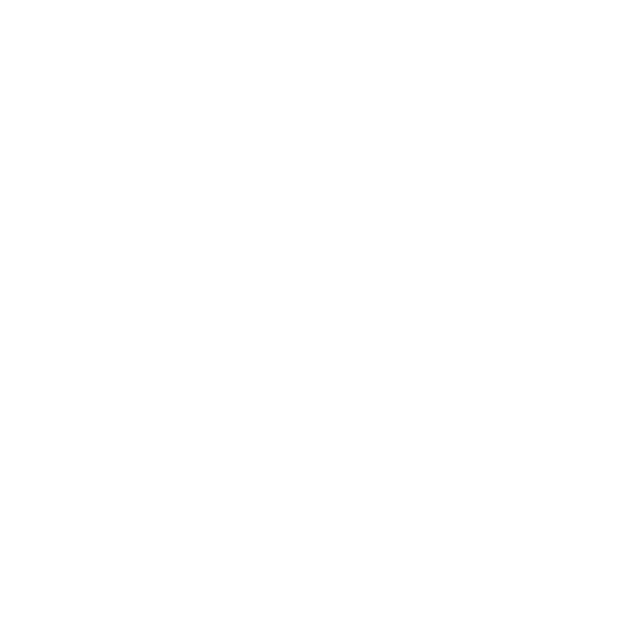
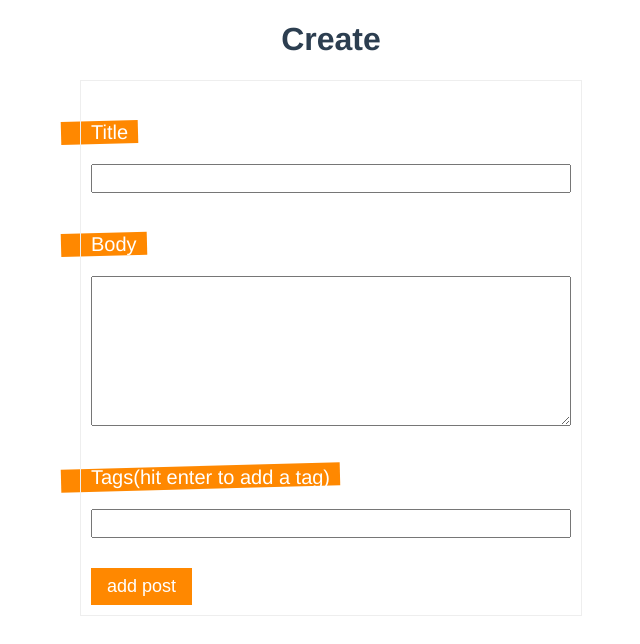
Before and after one commit to yekhantsandev/Composition-Api, a Vue app: page /create in a window 1280 px wide. Before the commit this address had no page. Shown: the top 644 px of the page, without its empty margins (309-949 px from the left). Built offline with nearby package versions, Linux system fonts and the light colour scheme.

Commit message:
create post frontend

```diff
--- a/src/router/index.js
+++ b/src/router/index.js
@@ -1,6 +1,7 @@
 import { createRouter, createWebHistory } from "vue-router";
 import HomeView from "../views/HomeView.vue";
 import Detail from "../views/Detail.vue";
+import Create from "../views/Create.vue";
 
 const routes = [
   {
@@ -14,6 +15,11 @@
     component: Detail,
     props: true
   },
+  {
+    path: '/create',
+    name: 'create',
+    component: Create
+  }
 ];
 
 const router = createRouter({
--- /dev/null
+++ b/src/views/Create.vue
@@ -0,0 +1,103 @@
+<template>
+  <h1>Create</h1>
+  <form>
+    <label>Title</label>
+    <input type="text" v-model="title" required />
+
+    <label>Body</label>
+    <textarea v-model="body" required></textarea>
+
+    <label>Tags(hit enter to add a tag)</label>
+    <input type="text" v-model="tag" @keydown.enter.prevent="handleKeyDown" />
+    <div v-for="tag in tags" :key="tag" class="pill">
+      <h4>{{ tag }}</h4>
+    </div>
+
+    <button>add post</button>
+  </form>
+</template>
+
+<script>
+import { ref } from "vue";
+export default {
+  setup() {
+    let title = ref("");
+    let body = ref("");
+    let tag = ref("");
+    let tags = ref([]);
+
+    let handleKeyDown = () => {
+      if (!tags.value.includes(tag.value)) {
+        tags.value.push(tag.value);
+      }
+      tag.value = "";
+    };
+
+    return { title, body, tag, handleKeyDown, tags };
+  },
+};
+</script>
+
+<style>
+form {
+  max-width: 480px;
+  margin: 0 auto;
+  text-align: left;
+  padding: 10px;
+  border: 1px solid #eee;
+}
+
+input,
+textarea {
+  display: block;
+  margin: 10px 0;
+  width: 100%;
+  padding: 5px 0;
+  box-sizing: border-box;
+}
+
+textarea {
+  height: 150px;
+}
+
+label {
+  display: inline-block;
+  margin-top: 30px;
+  margin-bottom: 10px;
+  position: relative;
+  font-size: 20px;
+  color: white;
+}
+
+label::before {
+  content: "";
+  display: block;
+  width: 100%;
+  height: 100%;
+  background: #ff8800;
+  position: absolute;
+  z-index: -1;
+  padding-right: 40px;
+  left: -30px;
+  transform: rotateZ(-1.5deg);
+}
+
+button {
+  display: block;
+  margin-top: 30px;
+  background: #ff8800;
+  color: white;
+  border: none;
+  padding: 8px 16px;
+  font-size: 18px;
+}
+
+.pill {
+  display: inline-block;
+  margin: 10px 10px 0 0;
+  color: #444;
+  padding: 8px;
+  border-radius: 20px;
+  font-size: 14px;
+}
+</style>
```
